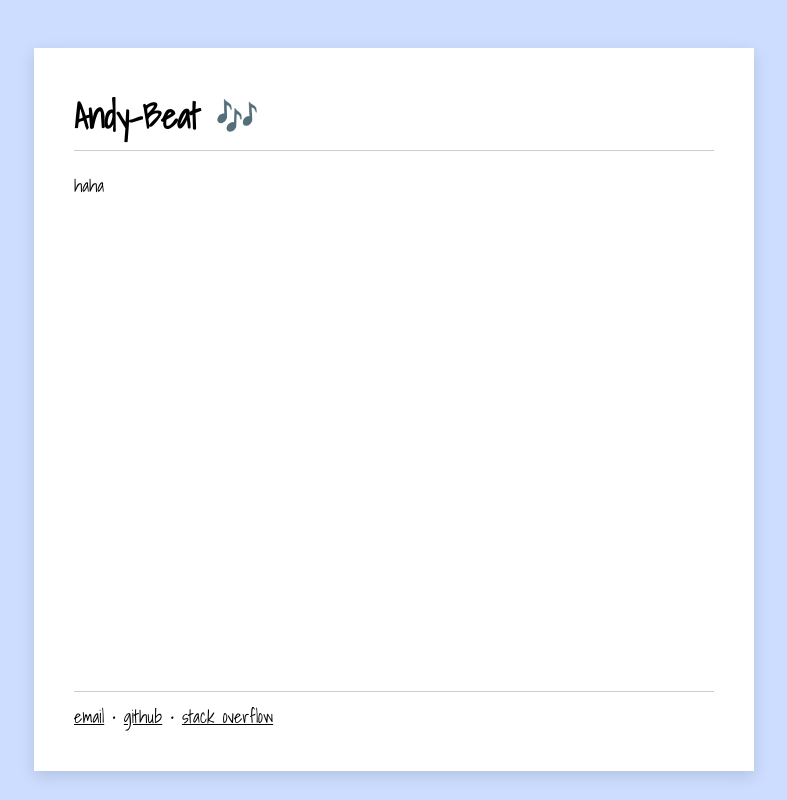
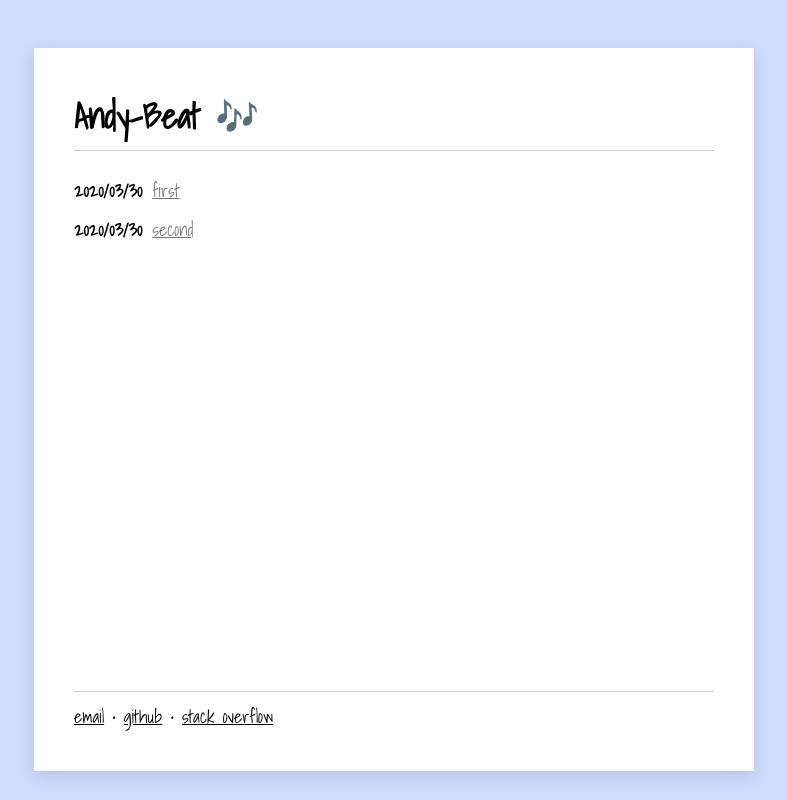
Before and after one commit to andy00614/react-blog, a Next.js app: page / in a window 1280 px wide. Shown: the whole page, without its empty margins (246-1033 px from the left). Built offline with nearby package versions, Linux system fonts and the light colour scheme.

Commit message:
feat:complete Homepage List & change document

```diff
--- a/components/List/index.module.scss
+++ b/components/List/index.module.scss
@@ -0,0 +1,18 @@
+.container {
+  display: flex;
+  margin-top: 10px;
+  flex-direction: column;
+  .article {
+    display: flex;
+    padding: 5px 0;
+    .time {
+      font-weight: bold;
+      margin-right: 10px;
+    }
+    .title {
+      color: #777;
+      cursor: pointer;
+      text-decoration: underline;
+    }
+  }
+}
--- a/components/List/index.tsx
+++ b/components/List/index.tsx
@@ -3,15 +3,9 @@ import s from "./index.module.scss";
 import dayjs from "dayjs";
 import { useRouter } from "next/router";
 import { NextPage } from "next";
+import { List as ListType } from "../../pages";
 
-interface Iprops {
-  list: Array<{
-    title: string;
-    time: number;
-    articleId: string;
-  }>;
-}
-const List: NextPage<Iprops> = (props) => {
+const List: NextPage<{ list: ListType[] }> = (props) => {
   const router = useRouter();
   const { list } = props;
 
@@ -36,13 +30,4 @@ const List: NextPage<Iprops> = (props) => {
   );
 };
 
-List.getInitialProps = async (ctx) => {
-  const list = [
-    { title: "first", time: 1585563975245, articleId: "1585563975245" },
-    { title: "second", time: 1585564006842, articleId: "1585564006842" },
-  ];
-  return {
-    list,
-  };
-};
 export default List;
--- a/pages/_document.tsx
+++ b/pages/_document.tsx
@@ -2,6 +2,10 @@ import Document, { Html, Head, Main, NextScript } from "next/document";
 import { CSSProperties } from "react";
 
 class MyDocument extends Document {
+  static async getInitialProps(ctx) {
+    const initialProps = await Document.getInitialProps(ctx);
+    return { ...initialProps };
+  }
   render() {
     const bodyStyle: CSSProperties = {
       background: "#cdf",
@@ -9,8 +13,8 @@ class MyDocument extends Document {
     };
     return (
       <Html>
+        <title>Andy Beat</title>
         <Head>
-          <title>Andy Beat</title>
           <link
             href="https://fonts.googleapis.com/css?family=Shadows Into Light"
             rel="stylesheet"
--- a/pages/index.tsx
+++ b/pages/index.tsx
@@ -1,7 +1,31 @@
 import s from "./index.module.scss";
 import Layout from "../components/Layout";
+import List from "../components/List";
+import { NextPage } from "next";
 
-const HomePage: React.FC<{}> = (props) => {
-  return <Layout>haha</Layout>;
+export interface List {
+  title: string;
+  time: number;
+  articleId: string;
+}
+export interface Iprops {
+  list: Array<List>;
+}
+const HomePage: NextPage<Iprops> = (props) => {
+  return (
+    <Layout>
+      <List list={props.list} />
+    </Layout>
+  );
+};
+
+HomePage.getInitialProps = async (ctx) => {
+  const list = [
+    { title: "first", time: 1585563975245, articleId: "1585563975245" },
+    { title: "second", time: 1585564006842, articleId: "1585564006842" },
+  ];
+  return {
+    list,
+  };
 };
 export default HomePage;
```
